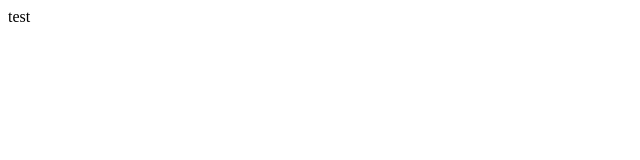
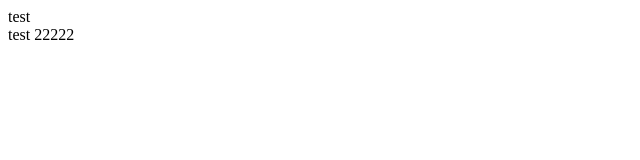
Before and after one commit to Kylebrind/Git-Vid-Project, a plain HTML site: page index.html in a window 1280 px wide. Shown: the full height of the page, 0-640 px from the left. Drawn offline with Linux system fonts and the light colour scheme.

Commit message:
new neweeee

```diff
--- a/index.html
+++ b/index.html
@@ -1 +1,3 @@
 <div> test </div>
+
+<div> test 22222</div>
```
